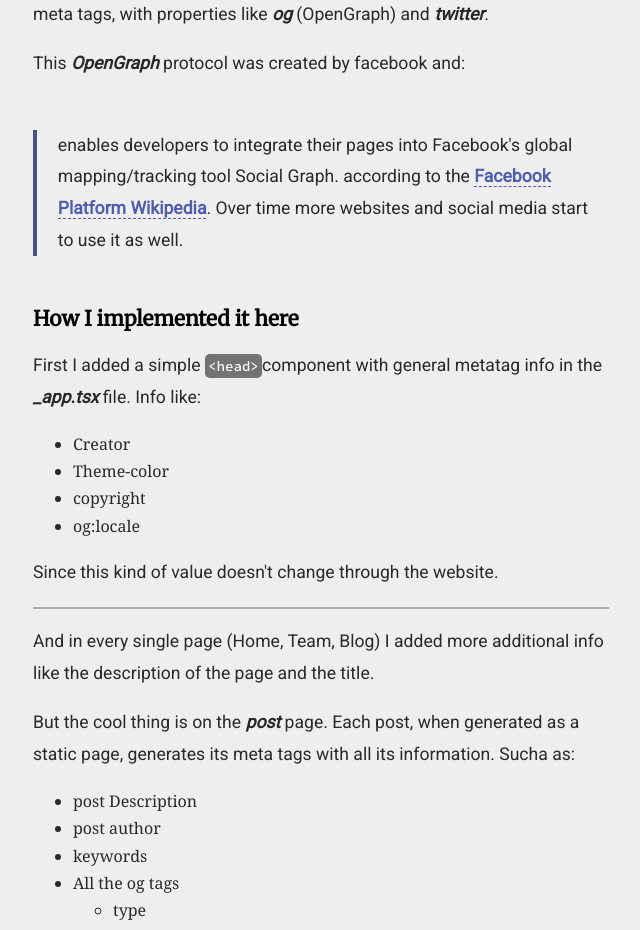
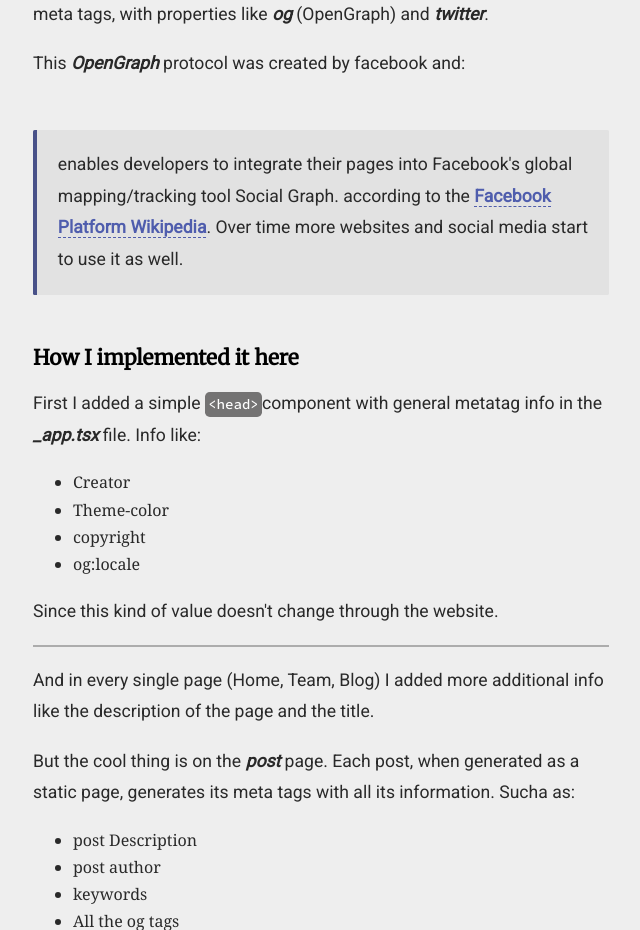
Before and after one commit to RenatoCesarF/back-to-pixels, a Next.js app: page /blog/discovering-meta-tags-plus-website-uptades in a window 1280 px wide. Shown: the part 1580-2510 px from the top of the page, without its empty margins (287-927 px from the left). Built offline with nearby package versions, Linux system fonts and the light colour scheme.

Commit message:
:memo: Updating post and styles

```diff
--- a/components/RssLinks.tsx
+++ b/components/RssLinks.tsx
@@ -1,8 +1,5 @@
-import { useRouter } from 'next/router'
+const RssLinks = () =>{
 
-const RssLinks = () =>{
-    const router = useRouter()
-    console.log(router);
     const baseURL: string = "https://codingideas.vercel.app/rss"
     return (
         <div className="rss-feed-container">
--- a/styles/globals.css
+++ b/styles/globals.css
@@ -176,8 +176,10 @@ a{
 blockquote {
   color: var(--postColor);
   border-left: 0.3rem solid var(--secondary-color);
-  padding: 0px 1.3rem;
+  padding: 0.1rem 1.3rem;
   margin: 3.125rem auto;
+  background-color: #2d2d2d0f;
+  border-radius: 0.1rem;
 }
 
 .page{
```
Also changed, not shown: posts/the-way-we-do-markdown-transcription.md (+12 -2 lines).
